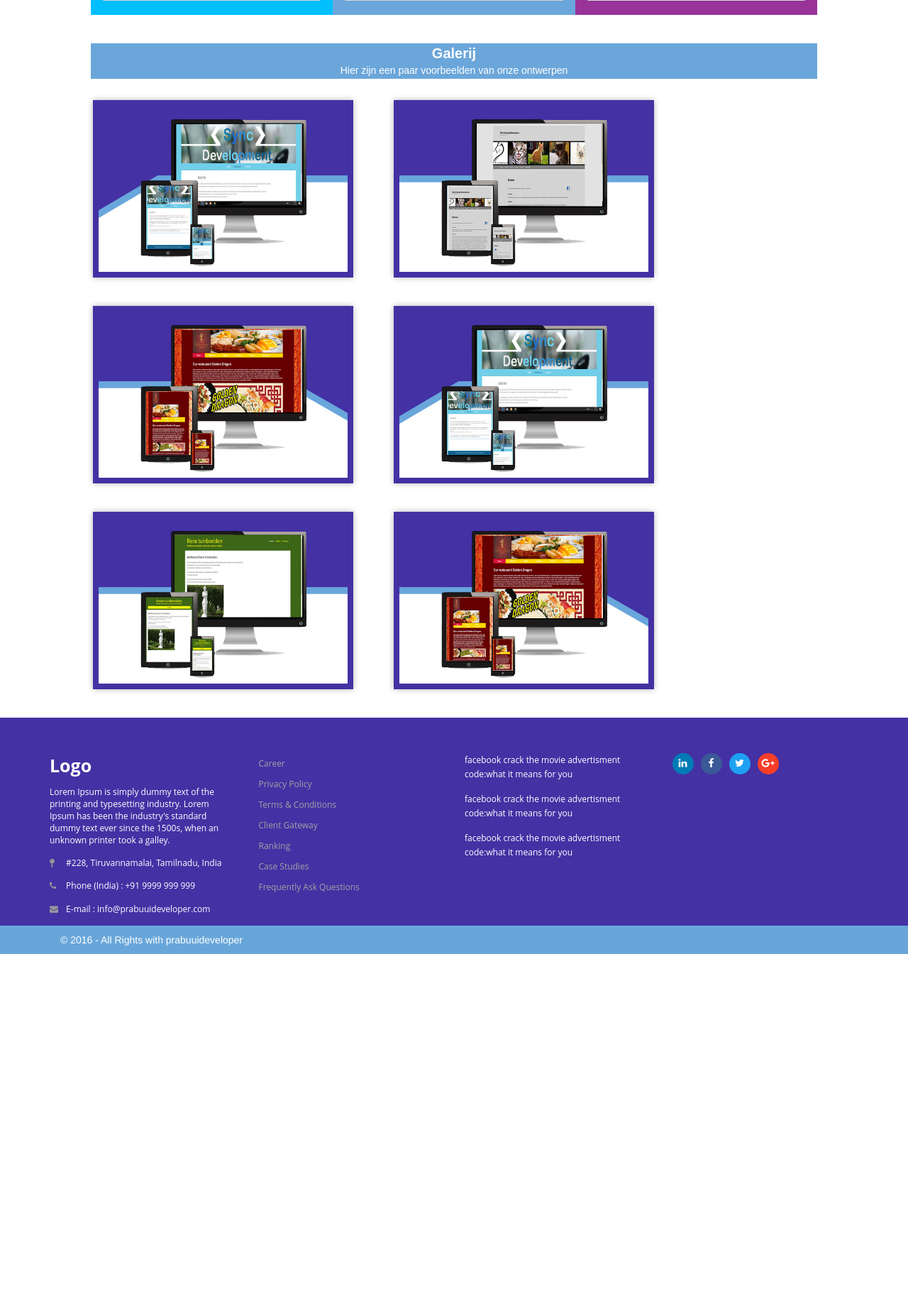
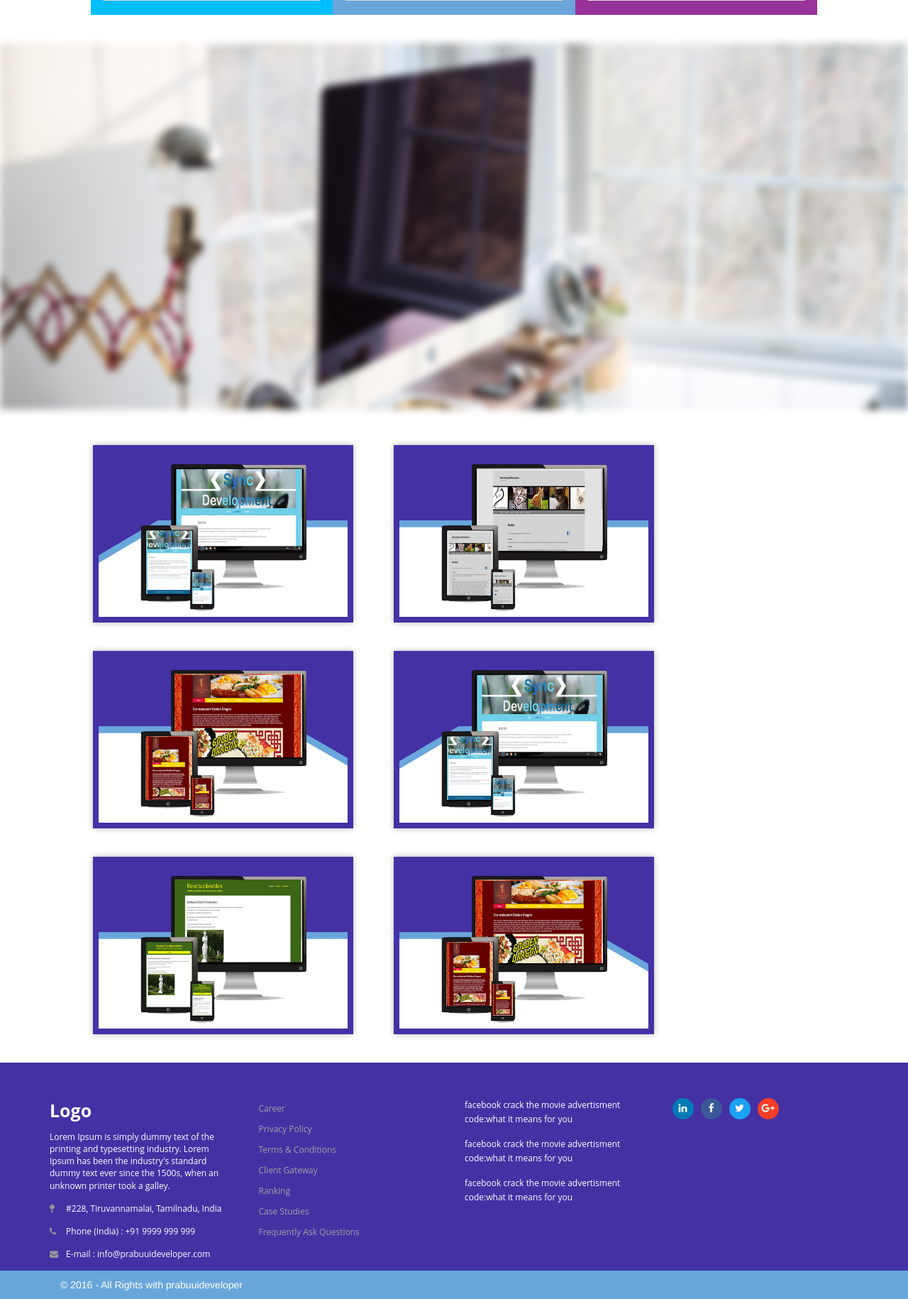
Before and after one commit to Sync-Development/Sync-Development, a PHP site: page /diensten.html in a window 1280 px wide. Shown: the part 624-2454 px from the top of the page at 71% size. Before the commit the page ends 1968 px from the top, so only its background shows below. Run offline with PHP 8.4, Linux system fonts and the light colour scheme; some libraries are stand-ins or nearby versions.

Commit message:
Jumbotron
Jumbotron voor de dienstenpagina

```diff
--- a/diensten.html
+++ b/diensten.html
@@ -155,14 +155,28 @@ function filterFunction() {
   </div>
       <br>
       <br>
-    <br>
     </div>
-    <p class="bg-info"><strong>Galerij</strong> <br> Hier zijn een paar voorbeelden van onze ontwerpen</p>
-</div>
+    </div>
+
+
+
+
+        <div class="row">
+     <div class="containerdiv hidden-sm hidden-xs col-lg-12">
+       <div class="jumbotron" "col-lg-12">
+<br><br><br><br><br><br><br><br><br><br><br><br><br><br><br><br><br><br><br><br><br>
+
+
+        </div>
+       </div>
+     </div>
+
+
+
+
 
 <div id="wrapper-3">
 <div id="container">
-
 
 
     <a href="#galerij-1">
--- a/landscape.css
+++ b/landscape.css
@@ -222,3 +222,12 @@ margin: 20px 33px 20px 20px;
   font-size: 40px;
 
 }
+
+.jumbotron {
+    background-image: url("../Sync-Development/images/Jumbotron.jpg");
+    background-size:cover;
+    -webkit-filter: blur(5px);
+  filter: blur(5.5px);
+
+
+}
```
Also changed, not shown: images/Jumbotron.jpg (added).
